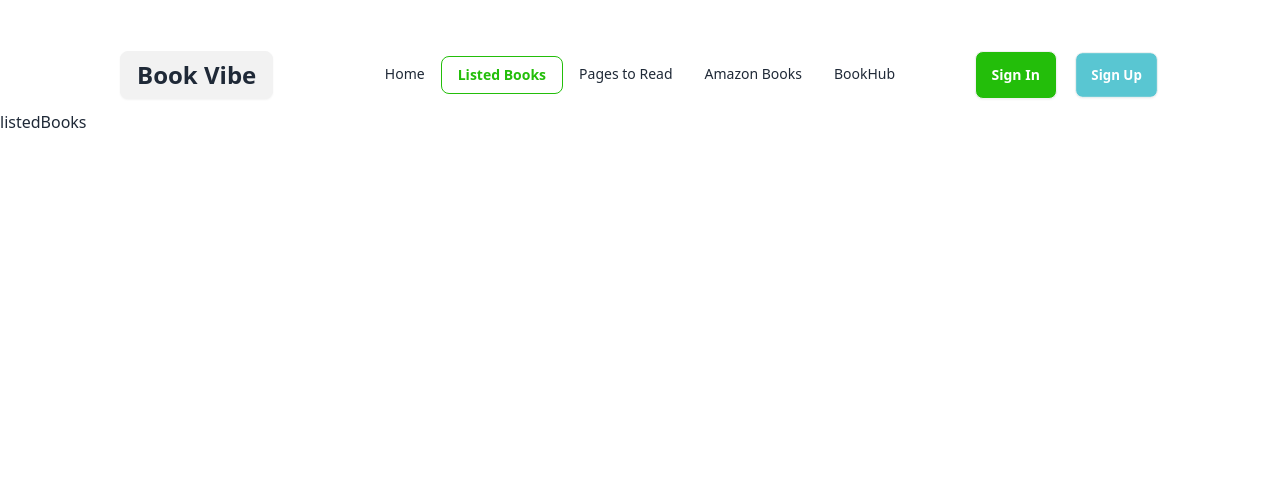
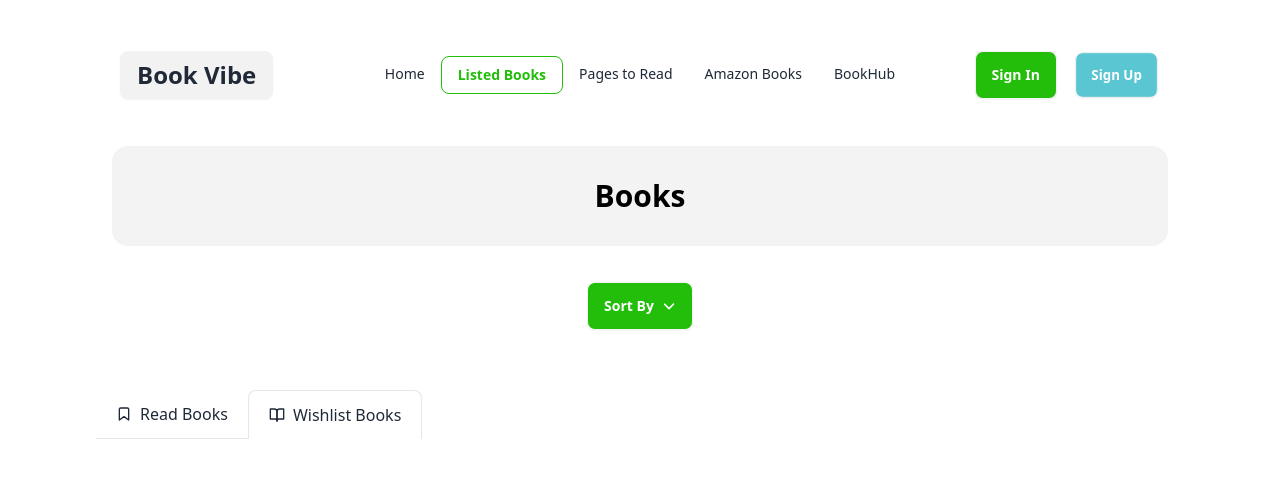
Before and after one commit to abunaim34/A8-Book-Vibe, a React (Vite) app: page /listedBooks in a window 1280 px wide. Shown: the top 478 px of the page. Built offline with nearby package versions, Linux system fonts and the light colour scheme.

Commit message:
this is listed books routes

```diff
--- a/src/Pages/ListedBooks.jsx
+++ b/src/Pages/ListedBooks.jsx
@@ -1,9 +1,40 @@
-
+import { FaAngleDown } from "react-icons/fa6";
+import { Link } from "react-router-dom"
 
 const ListedBooks = () => {
+    const hldl = () => console.log('kichu')
     return (
-        <div>
-            listedBooks
+        <div className="lg:mx-28 mt-9">
+            <div className="bg-[#1313130D] rounded-2xl text-center">
+                <h2 className="text-3xl font-bold py-8 text-black">Books</h2>
+            </div>
+            <div className="text-center mt-8">
+                <details className="dropdown">
+                    <summary className="m-1 btn text-white font-bold bg-[#23BE0A]">Sort By <FaAngleDown /> </summary>
+                    <ul className="p-2 shadow menu dropdown-content bg-[#1313130D] z-[1] bg-base-100 rounded-box w-52">
+                        <li onClick={hldl}> <a href="">Rating</a></li>
+                        <li><a href="">Number of pages</a></li>
+                        <li><a href="">Publisher year</a></li>
+                    </ul>
+                </details>
+            </div>
+            <div className="mt-14">
+                <div className="flex items-start -mx-4 overflow-x-auto overflow-y-hidden sm:justify-start flex-nowrap dark:bg-gray-100 dark:text-gray-800">
+                    <Link to="/listedBooks" className="flex items-center flex-shrink-0 px-5 py-3 space-x-2 border-b dark:border-gray-600 dark:text-gray-600">
+                        <svg xmlns="http://www.w3.org/2000/svg" viewBox="0 0 24 24" fill="none" stroke="currentColor" strokeWidth="2" strokeLinecap="round" strokeLinejoin="round" className="w-4 h-4">
+                            <path d="M19 21l-7-5-7 5V5a2 2 0 0 1 2-2h10a2 2 0 0 1 2 2z"></path>
+                        </svg>
+                        <span>Read Books</span>
+                    </Link>
+                    <Link to="" className="flex items-center flex-shrink-0 px-5 py-3 space-x-2 border border-b-0 rounded-t-lg dark:border-gray-600 dark:text-gray-900">
+                        <svg xmlns="http://www.w3.org/2000/svg" viewBox="0 0 24 24" fill="none" stroke="currentColor" strokeWidth="2" strokeLinecap="round" strokeLinejoin="round" className="w-4 h-4">
+                            <path d="M2 3h6a4 4 0 0 1 4 4v14a3 3 0 0 0-3-3H2z"></path>
+                            <path d="M22 3h-6a4 4 0 0 0-4 4v14a3 3 0 0 1 3-3h7z"></path>
+                        </svg>
+                        <span>Wishlist Books</span>
+                    </Link>
+                </div>
+            </div>
         </div>
     );
 };
--- /dev/null
+++ b/src/Pages/WishlistBooks.jsx
@@ -0,0 +1,11 @@
+
+
+const WishlistBooks = () => {
+    return (
+        <div>
+            wishh...........
+        </div>
+    );
+};
+
+export default WishlistBooks;
```
Also changed, not shown: 2 other files (tests, documents, lock files or other folders).
